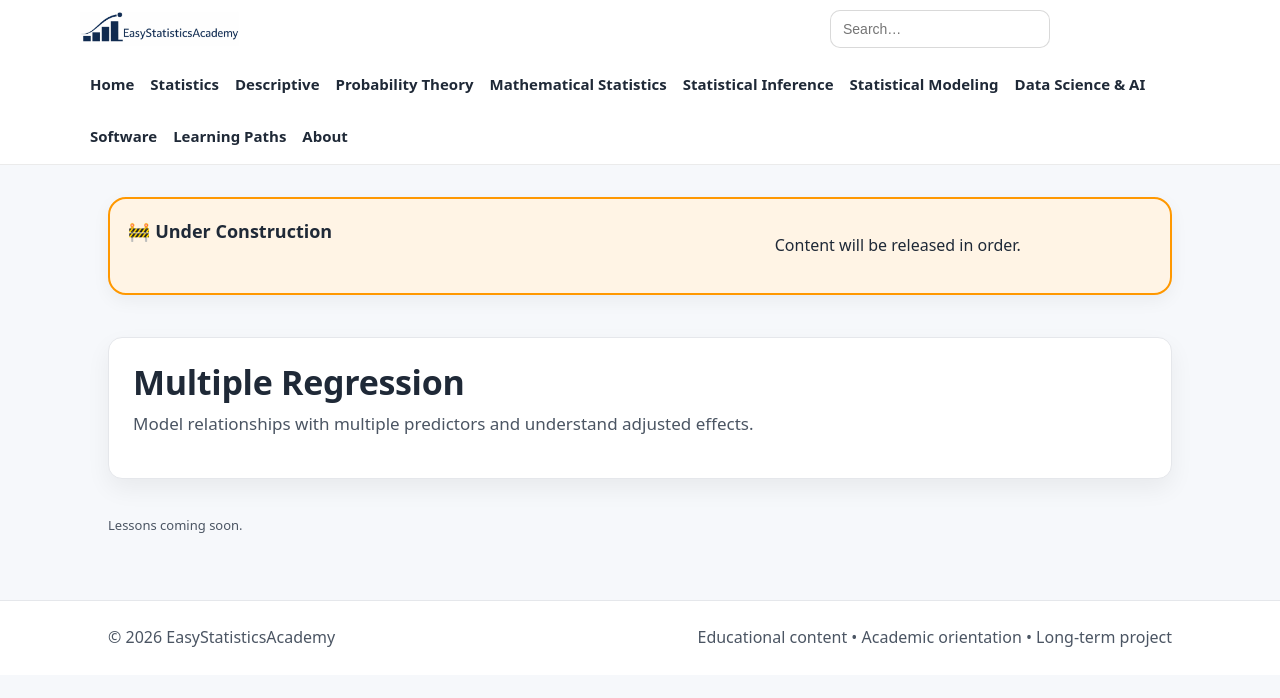
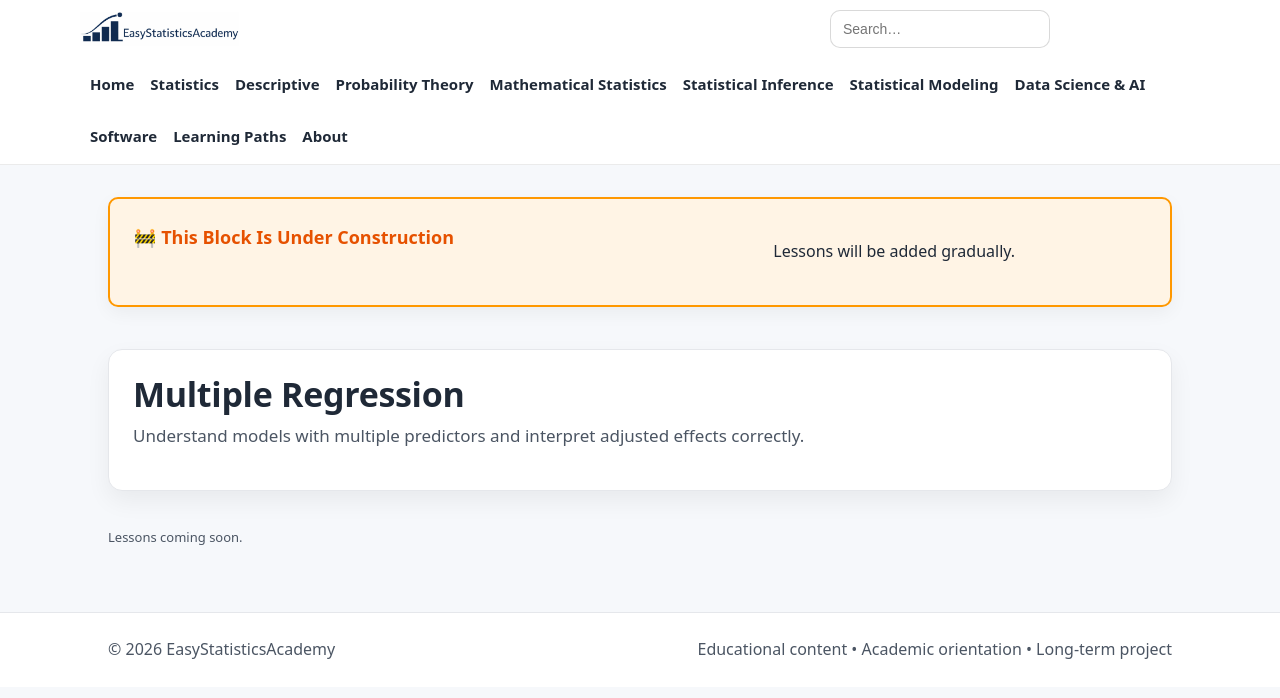
Before and after one commit to ammar-homaida-statistics/easystatisticsacademy, a Jekyll site: the page built from modeling/multiple-regression/index.md, in a window 1280 px wide. Shown: the top 698 px of the page. Built offline with Jekyll 4.4.1, drawn with Linux system fonts in a browser that asks for light colours.

Commit message:
Update index.md

```diff
--- a/modeling/multiple-regression/index.md
+++ b/modeling/multiple-regression/index.md
@@ -2,19 +2,22 @@
 layout: default
 title: Multiple Regression
 permalink: /modeling/multiple-regression/
+sidebar: false
 ---
 
 <section class="section section-slim">
-  <div class="callout" style="background:#fff4e5; border:2px solid #ff9800;">
-    <h2>🚧 Under Construction</h2>
-    <p>Content will be released in order.</p>
+  <div class="callout" style="background:#fff4e5; border:2px solid #ff9800; padding:1.5rem; border-radius:10px;">
+    <h2 style="color:#e65100;">🚧 This Block Is Under Construction</h2>
+    <p>Lessons will be added gradually.</p>
   </div>
 </section>
 
 <section class="hero hero-section">
   <div class="hero-card">
     <h1>Multiple Regression</h1>
-    <p class="lead">Model relationships with multiple predictors and understand adjusted effects.</p>
+    <p class="lead">
+      Understand models with multiple predictors and interpret adjusted effects correctly.
+    </p>
   </div>
 </section>
 
```
Also changed, not shown: other parts of modeling/multiple-regression/index.md (+3 -2 lines).
